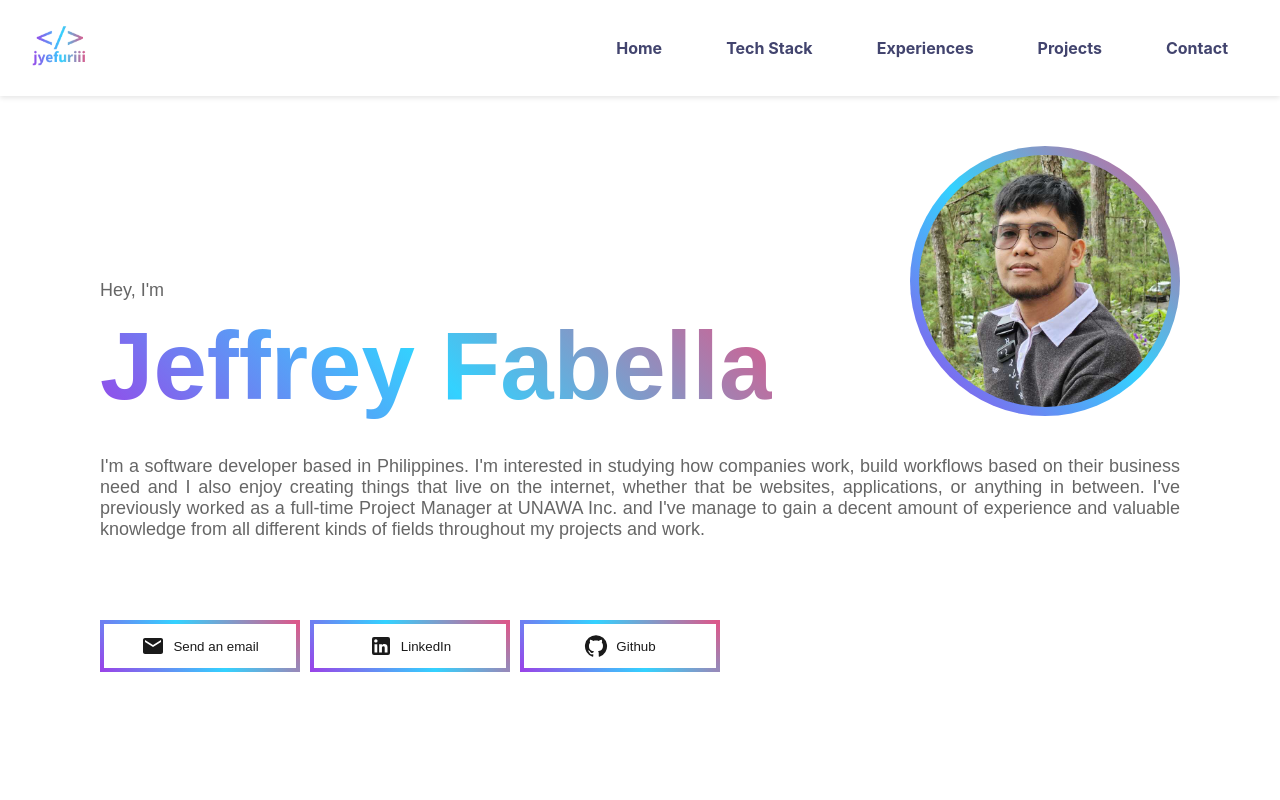
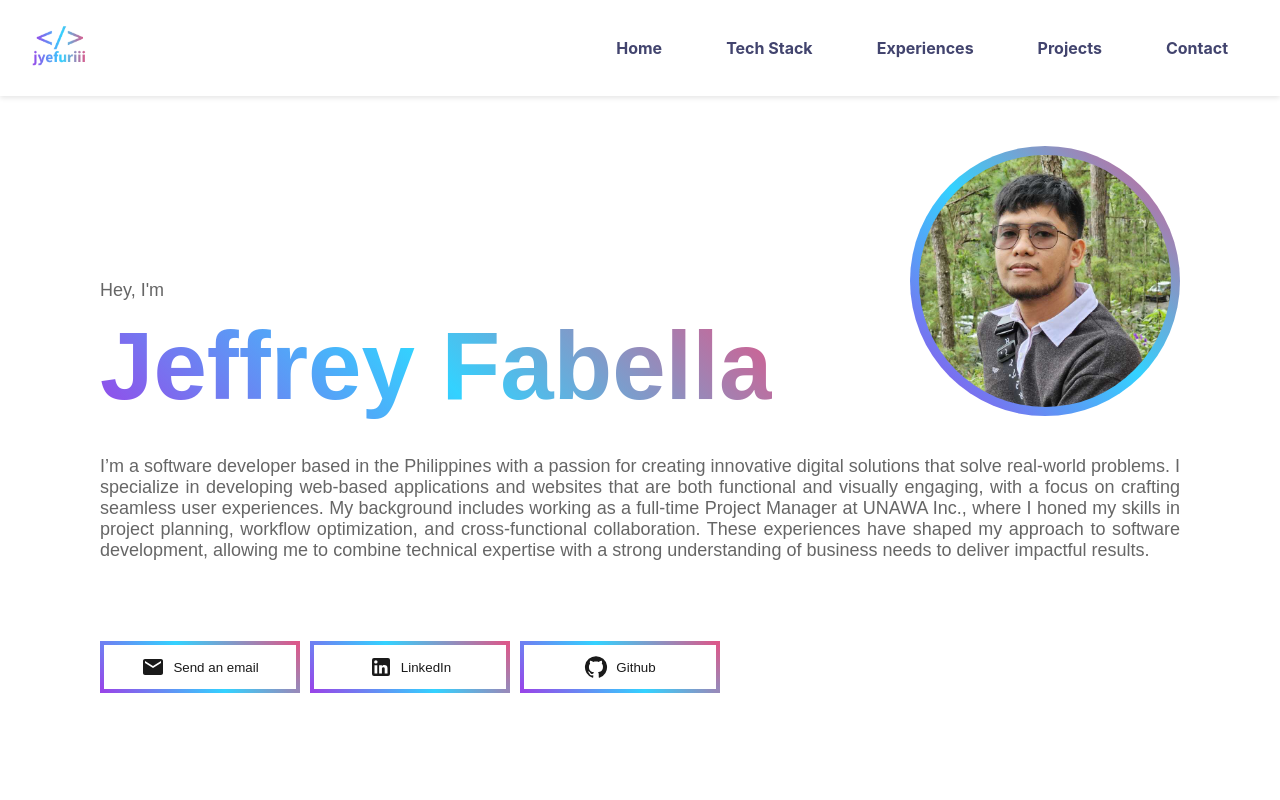
Before and after one commit to jyefuriii/portfolio, a React (Create React App) app: page / in a window 1280 px wide. Shown: the top 800 px of the page. Built offline with nearby package versions, Linux system fonts and the light colour scheme.

Commit message:
Updated homepage description

```diff
--- a/src/Components/Homepage.js
+++ b/src/Components/Homepage.js
@@ -45,14 +45,16 @@ function Homepage() {
           />
         </div>
         <span className="homepage1_description">
-          I'm a software developer based in Philippines. I'm interested in
-          studying how companies work, build workflows based on their business
-          need and I also enjoy creating things that live on the internet,
-          whether that be websites, applications, or anything in between. I've
-          previously worked as a full-time Project Manager at UNAWA Inc. and
-          I've manage to gain a decent amount of experience and valuable
-          knowledge from all different kinds of fields throughout my projects
-          and work.
+          I’m a software developer based in the Philippines with a passion for
+          creating innovative digital solutions that solve real-world problems.
+          I specialize in developing web-based applications and websites that
+          are both functional and visually engaging, with a focus on crafting
+          seamless user experiences. My background includes working as a
+          full-time Project Manager at UNAWA Inc., where I honed my skills in
+          project planning, workflow optimization, and cross-functional
+          collaboration. These experiences have shaped my approach to software
+          development, allowing me to combine technical expertise with a strong
+          understanding of business needs to deliver impactful results.
         </span>
         <div className="social_buttons">
           {/* Email Button */}
```
